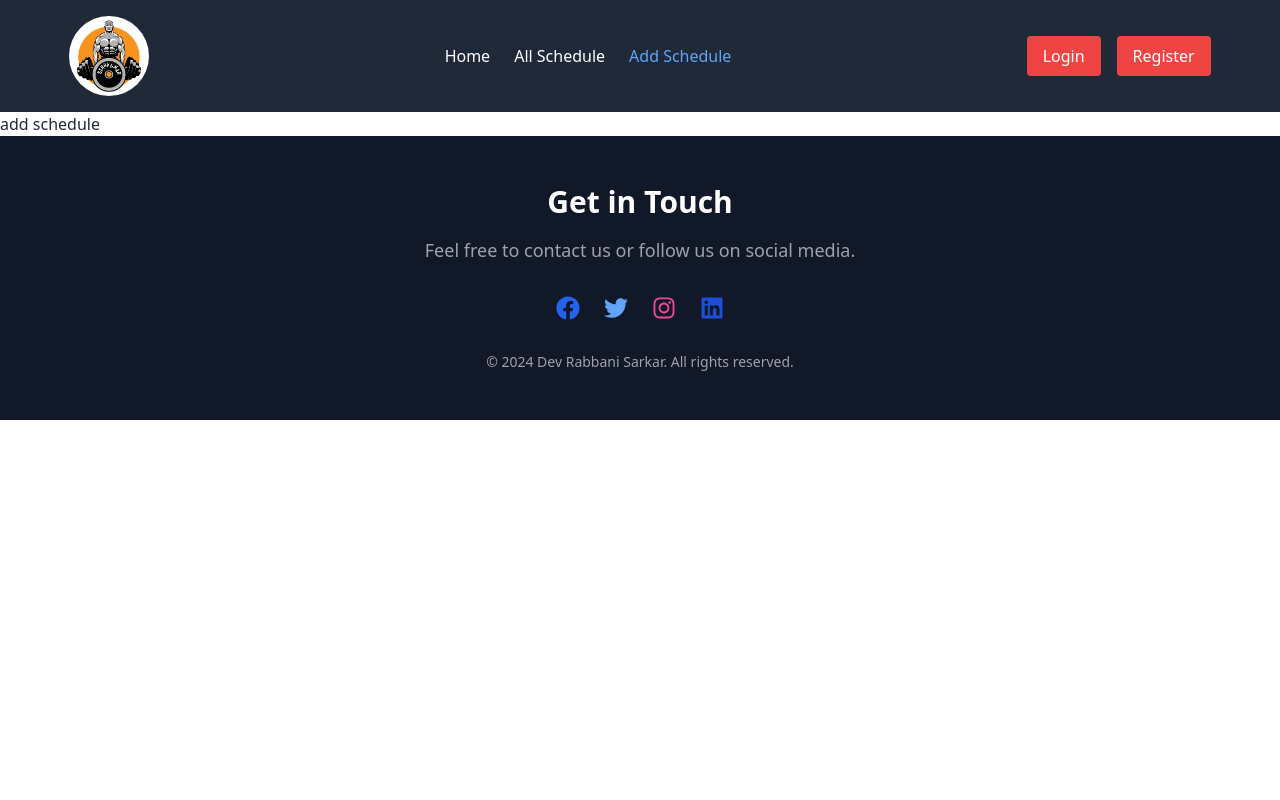
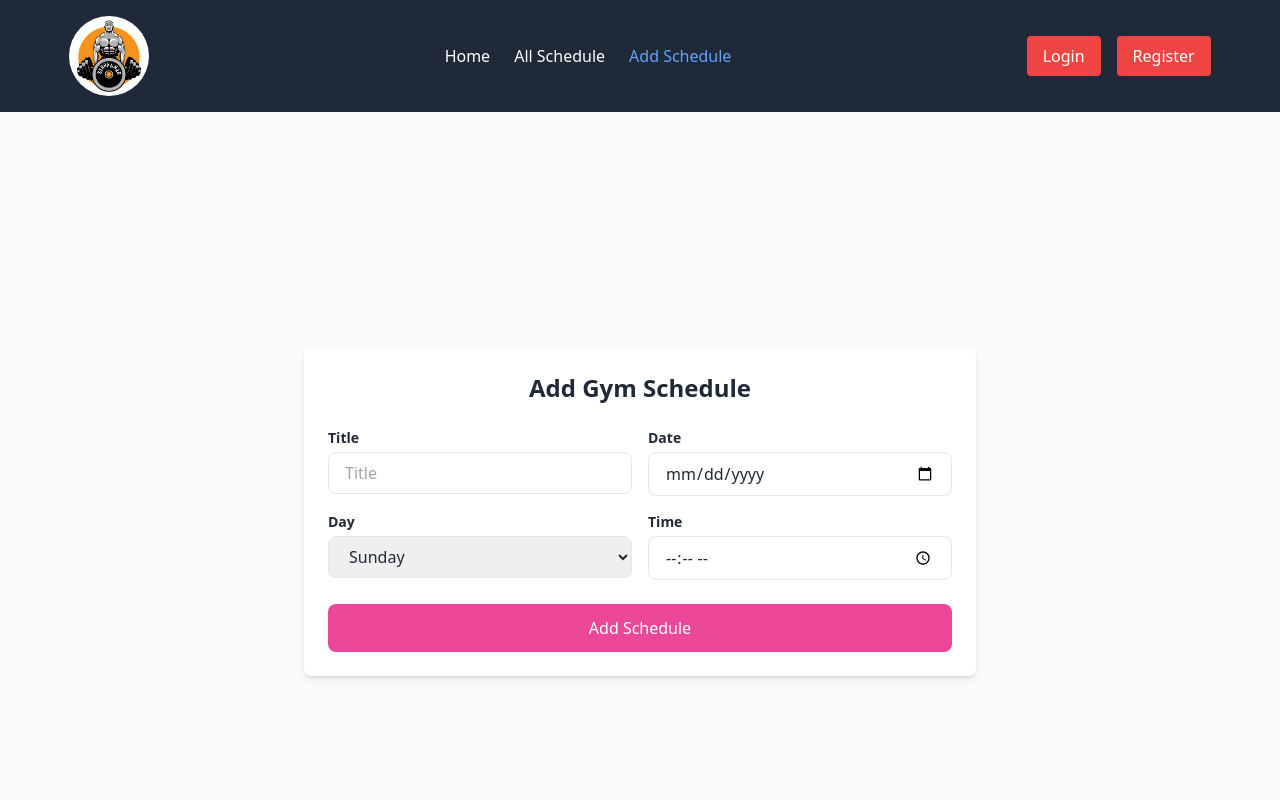
Before and after one commit to programmerrabbanii/gym-schedule-clients-, a React (Vite) app: page /addschedule in a window 1280 px wide. Shown: the top 800 px of the page. Built offline with nearby package versions, Linux system fonts and the light colour scheme.

Commit message:
added the add schedule section

```diff
--- a/src/page/AddSchedule.jsx
+++ b/src/page/AddSchedule.jsx
@@ -1,11 +1,85 @@
-import React from 'react';
+import React from "react";
 
 const AddSchedule = () => {
-    return (
-        <div>
-            add schedule
-        </div>
-    );
+    const handleAddSchedule=e=>{
+        e.preventDefault()
+        const title=e.target.title.value;
+        const day=e.target.day.value;
+        const time=e.target.time.value;
+        const date=e.target.date.value;
+        const scheduleInfo={title,day,time,date}
+        console.log(scheduleInfo);
+
+    }
+
+  return (
+    <div className="bg-gray-50 min-h-screen flex items-center justify-center">
+      <div className="w-full max-w-2xl p-6 bg-white rounded-lg shadow-md">
+        <h1 className="text-2xl font-bold text-center mb-6">Add Gym Schedule</h1>
+        <form onSubmit={handleAddSchedule}>
+          <div className="grid grid-cols-1 sm:grid-cols-2 gap-4">
+
+            <div>
+              <label className="block text-sm font-semibold mb-1">Title</label>
+              <input
+                name="title"
+                type="text"
+                placeholder="Title"
+                className="w-full px-4 py-2 border rounded-lg focus:outline-none focus:ring-2 focus:ring-pink-500"
+              />
+            </div>
+
+
+            <div>
+              <label className="block text-sm font-semibold mb-1">Date</label>
+              <input
+                name="date"
+                type="date"
+                className="w-full px-4 py-2 border rounded-lg focus:outline-none focus:ring-2 focus:ring-pink-500"
+              />
+            </div>
+
+
+            <div>
+              <label className="block text-sm font-semibold mb-1">Day</label>
+              <select
+              name="day"
+                className="w-full px-4 py-2 border rounded-lg focus:outline-none focus:ring-2 focus:ring-pink-500"
+              >
+                <option>Sunday</option>
+                <option>Monday</option>
+                <option>Tuesday</option>
+                <option>Wednesday</option>
+                <option>Thursday</option>
+                <option>Friday</option>
+                <option>Saturday</option>
+              </select>
+            </div>
+
+
+            <div>
+              <label className="block text-sm font-semibold mb-1">Time</label>
+              <input
+               name="time"
+                type="time"
+                className="w-full px-4 py-2 border rounded-lg focus:outline-none focus:ring-2 focus:ring-pink-500"
+              />
+            </div>
+          </div>
+
+
+          <div className="mt-6">
+            <button
+              type="submit"
+              className="w-full bg-pink-500 text-white py-3 rounded-lg hover:bg-pink-600 focus:outline-none"
+            >
+              Add Schedule
+            </button>
+          </div>
+        </form>
+      </div>
+    </div>
+  );
 };
 
 export default AddSchedule;
```
